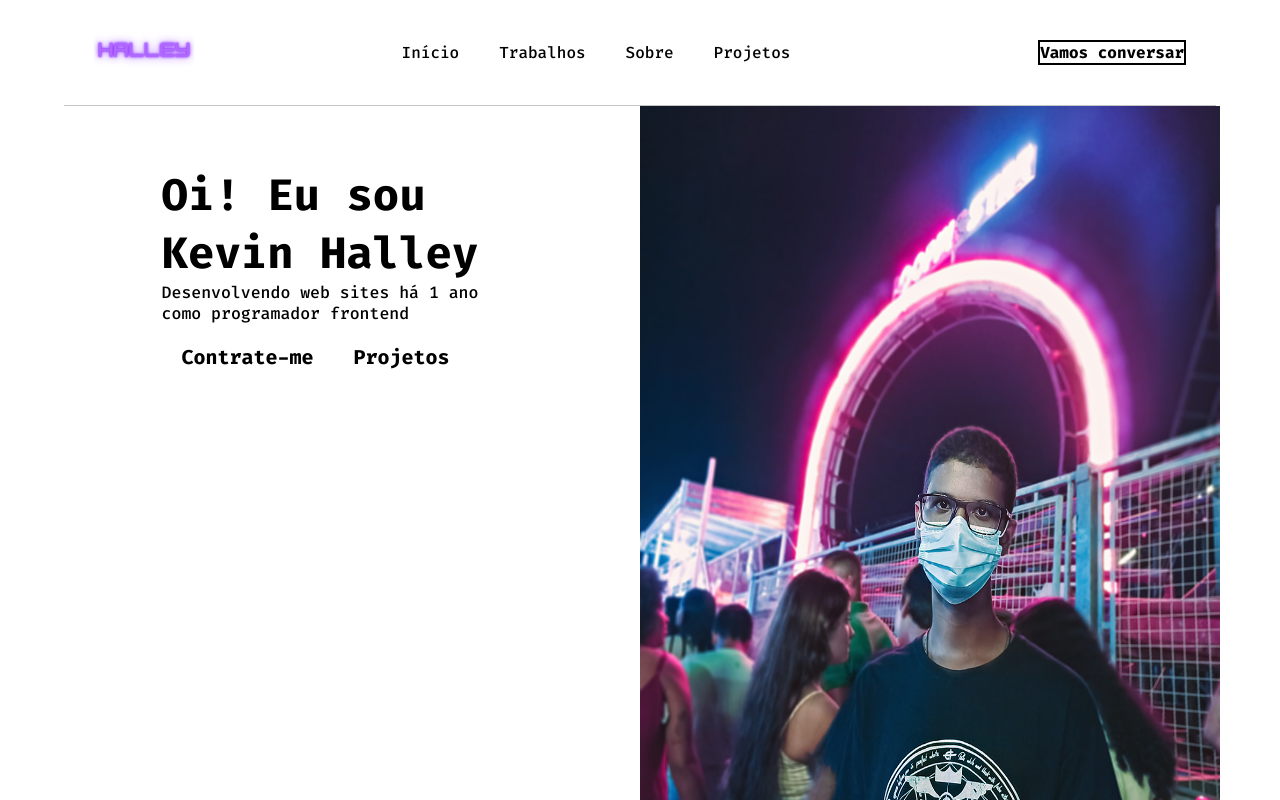
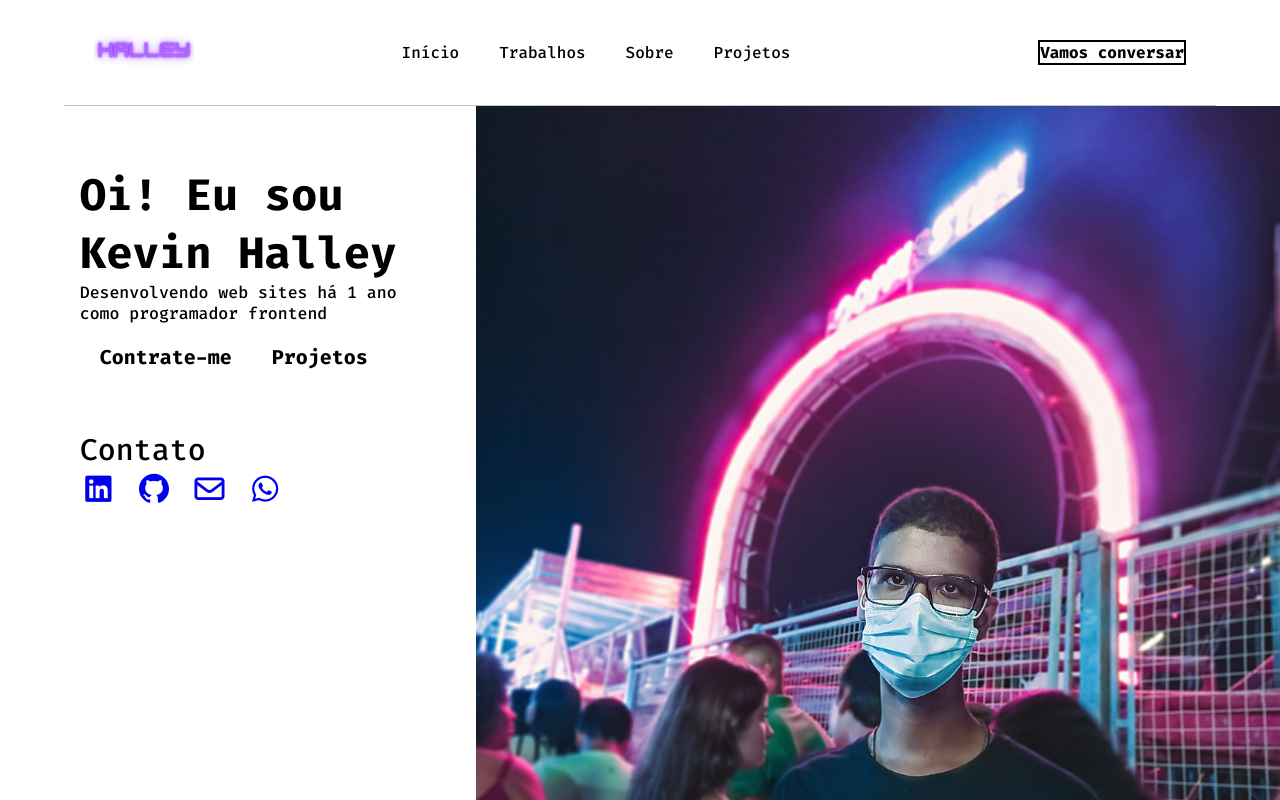
Before and after one commit to keuwey/Portfolio, a plain HTML site: page index.html in a window 1280 px wide. Shown: the top 800 px of the page. Drawn offline with Linux system fonts and the light colour scheme.

Commit message:
Trabalhando um pouco mais no corpo da minha página

```diff
--- a/css/index.css
+++ b/css/index.css
@@ -109,7 +109,24 @@ body main section div div div button a:link {
     font-size: 20px;
 }
 
-/* .img-kevin {
+.img-kevin {
     width: 100%;
     height: 100%;
-} */
+}
+
+.contato {
+    padding: 40px 0px 0px 0px;
+    background: white;
+    font-family: 'Fira Code', monospace;
+    font-weight: 500;
+    font-style: normal;
+    font-size: 30px;
+}
+
+.ppp{
+    padding: 20px 0px 0px 0px;
+}
+
+.papt {
+    font-size:30px;
+}
--- a/index.html
+++ b/index.html
@@ -8,6 +8,7 @@
         <link rel="preconnect" href="https://fonts.googleapis.com">
         <link rel="preconnect" href="https://fonts.gstatic.com" crossorigin>
         <link href="https://fonts.googleapis.com/css2?family=Fira+Code:wght@300;400;500;700&display=swap" rel="stylesheet">
+        <link rel="stylesheet" href="fontawesome/css/all.min.css">
         <!-- Talvez eu precise trocar a fonte de todo o site dependendo de qual logo eu escolher usar -->
         <!-- para não ficar muito diferente e feio -->
         <link rel="stylesheet" href="css/index.css">
@@ -70,13 +71,22 @@
                             <button class="qP5M"><a href="#"><p class="mL3t">Projetos</p></a></button>
                         </div>
                     </div>
+                    <div>
+                        <div>
+                            <p class="contato">Contato</p>
+                        </div>
+                        <div class="papt">
+                            <a href="https://www.linkedin.com/in/keuwey/" target="_blank"><i class="fa-brands fa-linkedin"></i></a>
+                            <a href="https://github.com/keuwey/" target="_blank"><i class="fa-brands fa-github"></i></a>
+                            <a href="mailto:coemgein600673@gmail.com"><i class="fa-regular fa-envelope"></i></a>
+                            <a href="https://wa.me/5571983903918" target="_blank"><i class="fa-brands fa-whatsapp"></i></a>
+                        </div>
+                    </div>
                 </div>
             </section>
             <section>
                 <!-- Ajeitar a imagem -->
-                <div>
-                    <img src="img/kp.jpg" alt="Kevin's picture" class="img-kevin" width="580px" height="850px">
-                </div>
+                <img src="img/kp.jpg" alt="Kevin's picture" class="img-kevin">
             </section>
         </main>
         <!-- <script src="https://code.jquery.com/jquery-3.3.1.slim.min.js" integrity="sha384-q8i/X+965DzO0rT7abK41JStQIAqVgRVzpbzo5smXKp4YfRvH+8abtTE1Pi6jizo" crossorigin="anonymous"></script> -->
```
